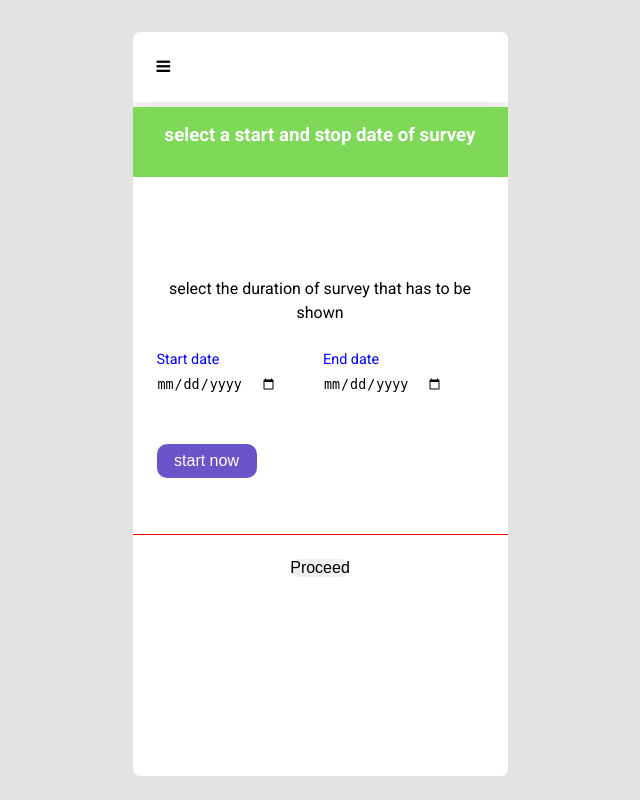
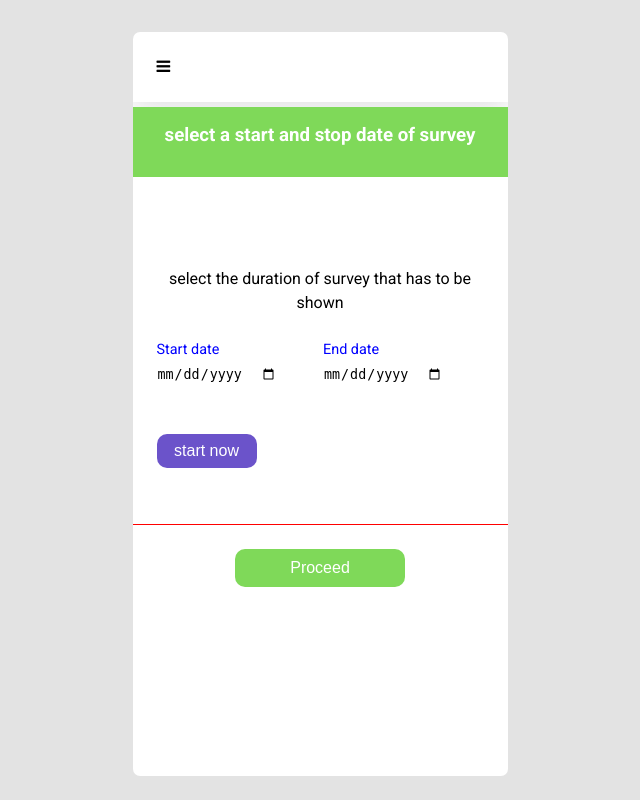
Before and after one commit to LL01-Business-Dowell/100025-dowellnpsdata, a Django app: template templates/qrcode/survey_date.html in a window 1280 px wide. Shown: the whole page, without its empty margins (320-960 px from the left). Run offline with Django 4.2, Linux system fonts and the light colour scheme; the template is opened without the code that fills it, so the values that code supplies are empty; parts of the project's set-up code (start-up, migrations or seed data) failed here and were passed over; some libraries are stand-ins or nearby versions.

Commit message:
survey date

```diff
--- a/templates/qrcode/survey_date.html
+++ b/templates/qrcode/survey_date.html
@@ -25,6 +25,12 @@
             }
             .survey__date__form__cover__fixed {
               height: 500px;
+            }
+            #survey__date__submit__btn{
+                background-color: var(--green-bg);
+                color: #fff;
+                min-width: 170px;
+                padding: 10px 0px 10px 0px;
             }
           </style>
     </head>
```
